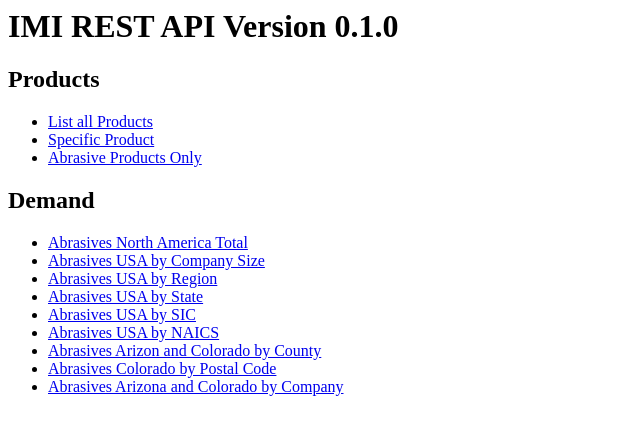
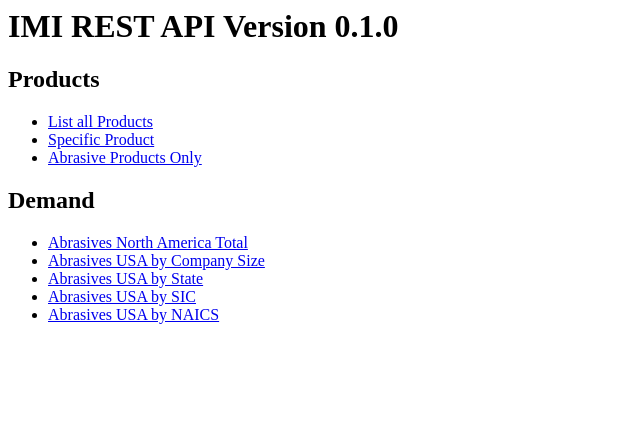
Before and after one commit to imidata/imi-rest-api, a Flask app: page / in a window 1280 px wide. Shown: the top 435 px of the page, without its empty margins (0-640 px from the left). Run offline with Flask 2, Linux system fonts and the light colour scheme; some libraries are stand-ins or nearby versions.

Commit message:
heroku demo

```diff
--- a/templates/index.html
+++ b/templates/index.html
@@ -11,11 +11,11 @@
 <ul>
 	<li><a href="{{ url_for('demand', products='1,2,3,4',geo='US,MX,CA',group_by='nation' ) }}">Abrasives North America Total </a></li>
 	<li><a href="{{ url_for('demand', products='1,2,3,4',geo='US',group_by='company_size' ) }}">Abrasives USA by Company Size </a></li>
-	<li><a href="{{ url_for('demand', products='1,2,3,4',geo='US',group_by='region' ) }}">Abrasives USA by Region </a></li>
+	<!--<li><a href="{{ url_for('demand', products='1,2,3,4',geo='US',group_by='region' ) }}">Abrasives USA by Region </a></li>-->
 	<li><a href="{{ url_for('demand', products='1,2,3,4',geo='US',group_by='state' ) }}">Abrasives USA by State </a></li>
 	<li><a href="{{ url_for('demand', products='1,2,3,4',geo='US',group_by='sic' ) }}">Abrasives USA by SIC </a></li>
 	<li><a href="{{ url_for('demand', products='1,2,3,4',geo='US',group_by='naics' ) }}">Abrasives USA by NAICS </a></li>
-	<li><a href="{{ url_for('demand', products='1,2,3,4',geo='US.CO,US.AZ',group_by='county' ) }}">Abrasives Arizon and Colorado by County </a></li>
+	<!--<li><a href="{{ url_for('demand', products='1,2,3,4',geo='US.CO,US.AZ',group_by='county' ) }}">Abrasives Arizon and Colorado by County </a></li>
 	<li><a href="{{ url_for('demand', products='1,2,3,4',geo='US.CO',group_by='postal_code' ) }}">Abrasives Colorado by Postal Code </a></li>
-	<li><a href="{{ url_for('demand', products='1,2,3,4',geo='US.CO,US.AZ',group_by='prospects' ) }}">Abrasives Arizona and Colorado by Company </a></li>
+	<li><a href="{{ url_for('demand', products='1,2,3,4',geo='US.CO,US.AZ',group_by='prospects' ) }}">Abrasives Arizona and Colorado by Company </a></li>-->
 </ul>
```
